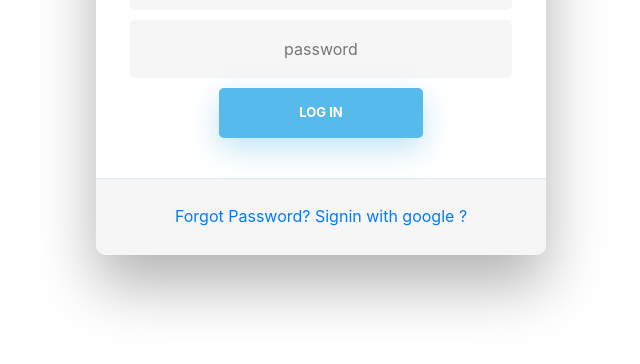
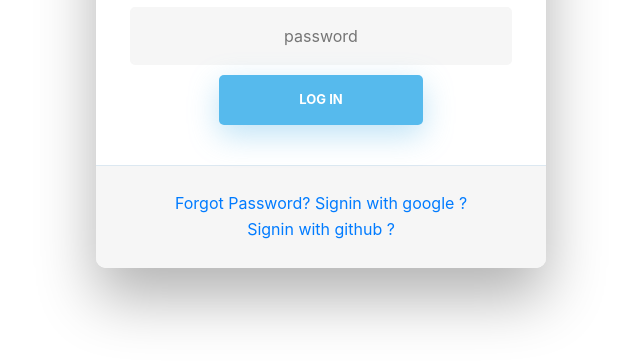
Before and after one commit to abdullakn96/git-with-login-page, a plain HTML site: page index.html in a window 1280 px wide. Shown: the part 322-686 px from the top of the page, without its empty margins (319-959 px from the left). Drawn offline with nearby package versions, Linux system fonts and the light colour scheme.

Commit message:
github signin added

```diff
--- a/index.html
+++ b/index.html
@@ -33,6 +33,7 @@
           <div id="formFooter">
             <a class="underlineHover" href="#">Forgot Password?</a>
             <a class="underlineHover" href="#">Signin with google ?</a>
+            <a class="underlineHover" href="#">Signin with github ?</a>
           </div>
 
         </div>
```
